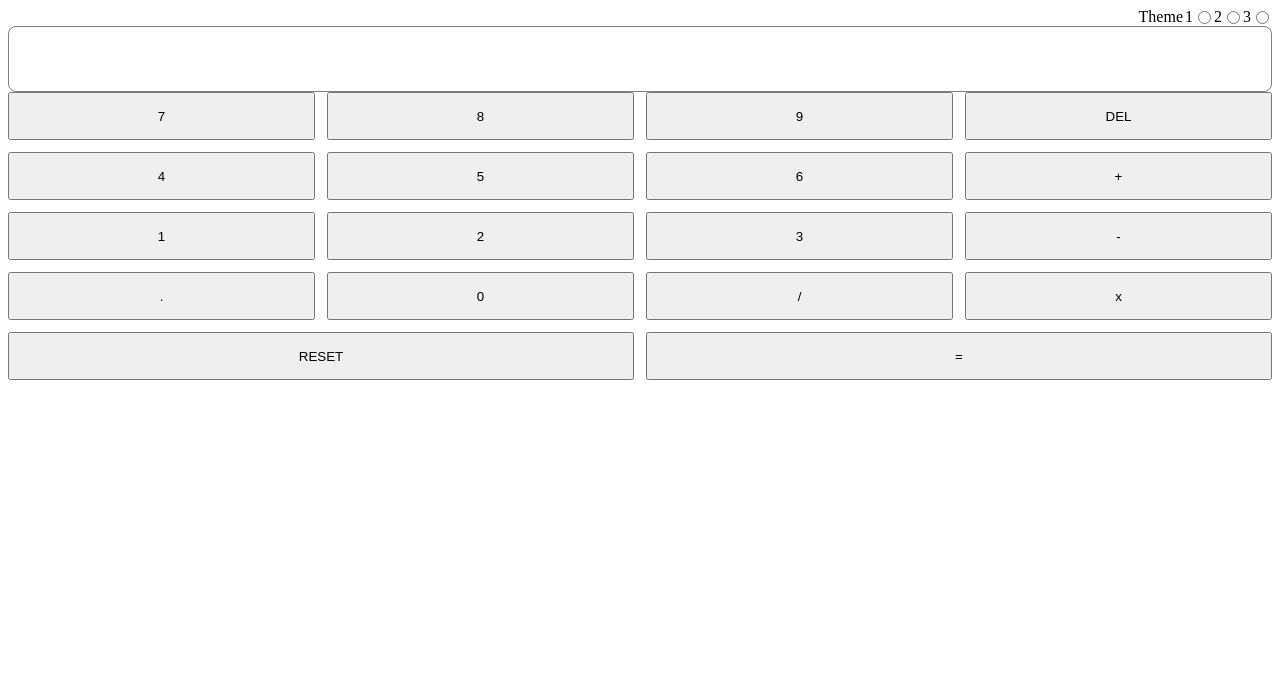
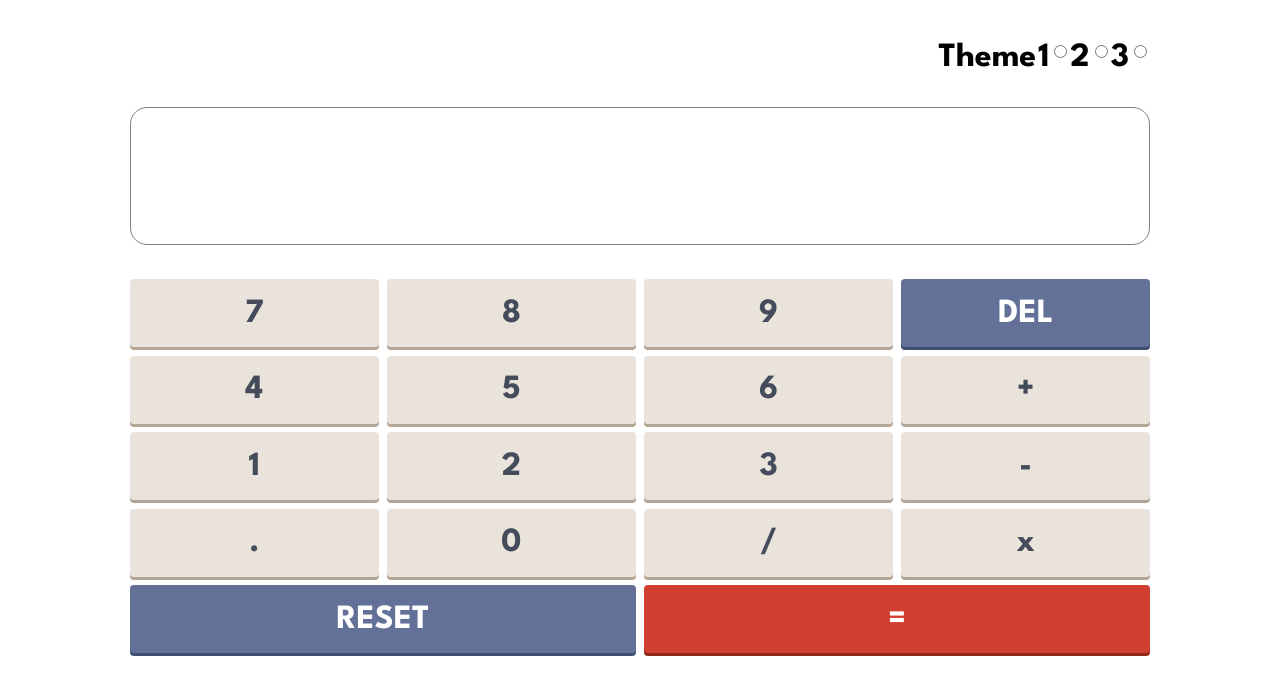
Before and after one commit to Kcalde20/fem-calculator-app, an Angular app: page / in a window 1280 px wide. Shown: the top 694 px of the page. Built offline with nearby package versions, Linux system fonts and the light colour scheme.

Commit message:
styles for keys

```diff
--- a/src/app/app.component.html
+++ b/src/app/app.component.html
@@ -1,3 +1,7 @@
-<app-theme-selector></app-theme-selector>
-<app-display-bar></app-display-bar>
-<app-keyboard-component></app-keyboard-component>
+<main>
+    <div class="calc-wrapper">
+        <app-theme-selector></app-theme-selector>
+        <app-display-bar></app-display-bar>
+        <app-keyboard-component></app-keyboard-component>
+    </div>
+</main>
--- a/src/app/app.component.scss
+++ b/src/app/app.component.scss
@@ -0,0 +1,8 @@
+.calc-wrapper {
+    display: flex;
+    flex-direction: column;
+    gap: 1rem;
+    max-inline-size: 30rem;
+    margin-inline: auto;
+    padding: 1rem;
+}
--- a/src/app/features/keyboard/keyboard.component.html
+++ b/src/app/features/keyboard/keyboard.component.html
@@ -2,7 +2,7 @@
     <button class="keyboard__key" (click)="addDigit('7')">7</button>
     <button class="keyboard__key" (click)="addDigit('8')">8</button>
     <button class="keyboard__key" (click)="addDigit('9')">9</button>
-    <button class="keyboard__key" (click)="deleteDigit()">DEL</button>
+    <button class="keyboard__key" data-type="accent" (click)="deleteDigit()">DEL</button>
     <button class="keyboard__key" (click)="addDigit('4')">4</button>
     <button class="keyboard__key" (click)="addDigit('5')">5</button>
     <button class="keyboard__key" (click)="addDigit('6')">6</button>
@@ -15,8 +15,8 @@
     <button class="keyboard__key" (click)="addDigit('0')">0</button>
     <button class="keyboard__key" (click)="setOperator('/')">/</button>
     <button class="keyboard__key" (click)="setOperator('*')">x</button>
-    <button class="keyboard__key span-2" (click)="reset()">RESET</button>
-    <button class="keyboard__key span-2" (click)="calculate()">=</button>
+    <button class="keyboard__key span-2" data-type="accent" (click)="reset()">RESET</button>
+    <button class="keyboard__key span-2" data-type="primary" (click)="calculate()">=</button>
 </div>
 
 <div *ngIf="firstNumber | async as firstNumber">firstNumber: {{firstNumber}}</div>
--- a/src/app/features/keyboard/keyboard.component.scss
+++ b/src/app/features/keyboard/keyboard.component.scss
@@ -2,7 +2,7 @@
     display: grid;
     grid-template-columns: repeat(4, 1fr);
     grid-template-rows: repeat( 5, 1fr);
-    gap: .75rem;
+    gap: .25rem;
 }
 
 .span-2 {
@@ -10,5 +10,26 @@
 }
 
 .keyboard__key{
-    block-size: 3rem;
+    display: flex;
+    align-items: center;
+    justify-content: center;
+    block-size: 2rem;
+    border: none;
+    border-radius: 4px;
+
+    background-color: var(--color-keys-default-background);
+    box-shadow: 0px 3px 0px var(--color-keys-default-shadow);
+    color: var(--color-keys-default-text);
+
+    &[data-type="accent"]{
+        background-color: var(--color-keys-accent-background);
+        box-shadow: 0px 3px 0px var(--color-keys-accent-shadow);
+        color: var(--color-keys-accent-text);
+    }
+
+    &[data-type="primary"]{
+        background-color: var(--color-keys-primary-background);
+        box-shadow: 0px 3px 0px var(--color-keys-primary-shadow);
+        color: var(--color-keys-primary-text);
+    }
 }
--- a/src/styles.scss
+++ b/src/styles.scss
@@ -1 +1,78 @@
 /* You can add global styles to this file, and also import other style files */
+@import url('https://fonts.googleapis.com/css2?family=League+Spartan:wght@700&display=swap');
+
+// default font setup
+@mixin default-font {
+    font-family: 'league Spartan', sans-serif;
+    font-weight: 700;
+    font-size: 34px;
+}
+
+
+* {
+    @include default-font;
+}
+
+
+// theme default
+* {
+    --color-background-main: hsl(222, 26%, 31%);
+    --color-background-toggle: hsl(223, 31%, 20%);
+    --color-background-screen: hsl(224, 36%, 15%);
+
+    --color-keys-default-background: hsl(30, 25%, 89%);
+    --color-keys-default-shadow: hsl(28, 16%, 65%);
+    --color-keys-default-text: hsl(221, 14%, 31%);
+
+    --color-keys-primary-background: hsl(6, 63%, 50%);
+    --color-keys-primary-shadow: hsl(6, 70%, 34%);
+    --color-keys-primary-text: hsl(0, 0%, 100%);
+
+    --color-keys-accent-background: hsl(225, 21%, 49%);
+    --color-keys-accent-shadow: hsl(224, 28%, 35%);
+    --color-keys-accent-text: hsl(0, 0%, 100%);
+
+    --color-text: hsl(0, 0%, 100%);
+}
+
+// theme two
+.theme-two {
+    --color-background-main: hsl(0, 0%, 90%);
+    --color-background-toggle: hsl(0, 5%, 81%);
+    --color-background-screen: hsl(0, 0%, 93%);
+
+    --color-keys-default-background: hsl(45, 7%, 89%);
+    --color-keys-default-shadow: hsl(35, 11%, 61%);
+    --color-keys-default-text: hsl(60, 10%, 19%);
+
+    --color-keys-primary-background: hsl(25, 98%, 40%);
+    --color-keys-primary-shadow: hsl(25, 99%, 27%);
+    --color-keys-primary-text: hsl(0, 0%, 100%);
+
+    --color-keys-accent-background: hsl(185, 42%, 37%);
+    --color-keys-accent-shadow: hsl(185, 58%, 25%);
+    --color-keys-accent-text: hsl(0, 0%, 100%);
+
+    --color-text: hsl(60, 10%, 19%);
+}
+
+// theme three
+.theme-three {
+    --color-background-main: hsl(268, 75%, 9%);
+    --color-background-toggle: hsl(268, 71%, 12%);
+    --color-background-screen: hsl(268, 71%, 12%);
+
+    --color-keys-default-background: hsl(268, 47%, 21%);
+    --color-keys-default-shadow: hsl(290, 70%, 36%);
+    --color-keys-default-text: hsl(0, 0%, 100%);
+
+    --color-keys-primary-background: hsl(176, 100%, 44%);
+    --color-keys-primary-shadow: hsl(177, 92%, 70%);
+    --color-keys-primary-text: hsl(198, 20%, 13%);
+
+    --color-keys-accent-background: hsl(281, 89%, 26%);
+    --color-keys-accent-shadow: hsl(285, 91%, 52%);
+    --color-keys-accent-text: hsl(0, 0%, 100%);
+
+    --color-text: hsl(52, 100%, 62%);
+}
```
